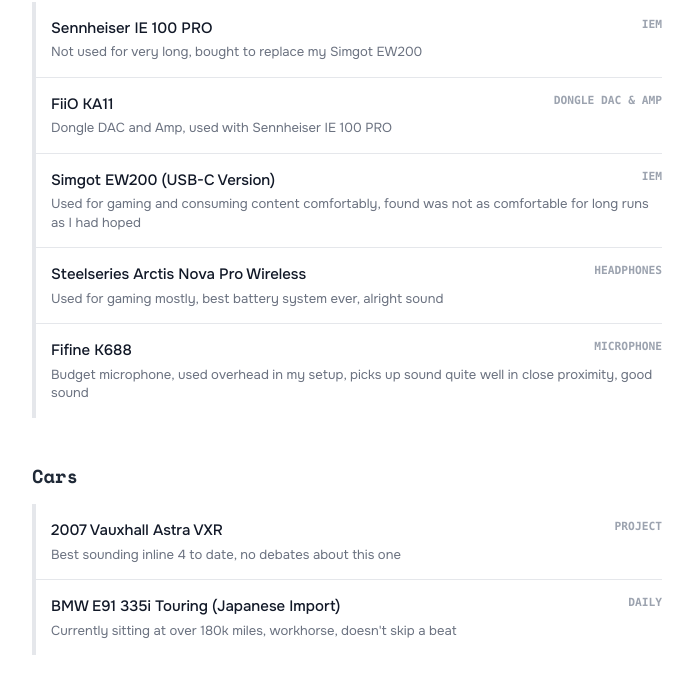
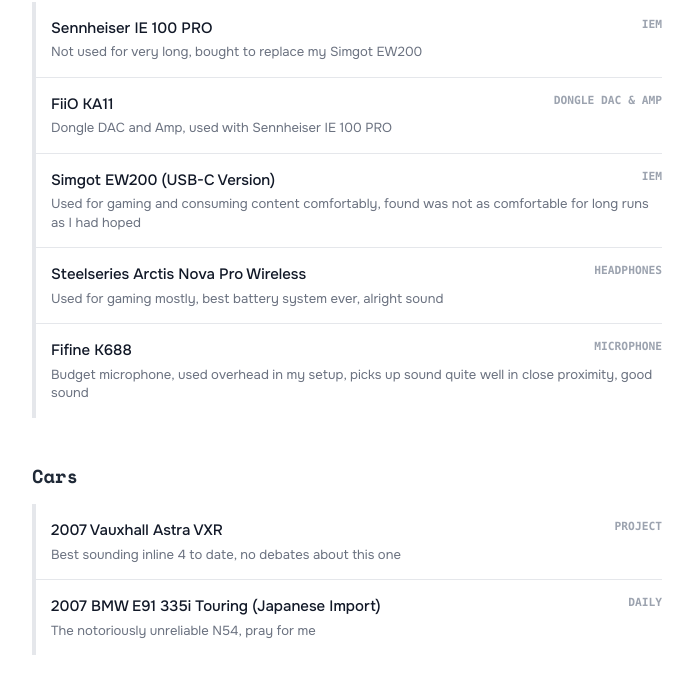
Before and after one commit to ak-tr/akif.kr, an Astro site: page /uses in a window 1280 px wide. Shown: the part 2121-2818 px from the top of the page, without its empty margins (293-986 px from the left). Built offline with nearby package versions, Linux system fonts and the light colour scheme; Astro itself is replaced by a stand-in of ours.

Commit message:
Correct E91 year to 2007 and update description for the N54

```diff
--- a/src/pages/uses/index.astro
+++ b/src/pages/uses/index.astro
@@ -44,7 +44,7 @@
   ],
   "Cars": [
     { name: "2007 Vauxhall Astra VXR", type: "project", description: "Best sounding inline 4 to date, no debates about this one" },
-    { name: "BMW E91 335i Touring (Japanese Import)", type: "daily", description: "Currently sitting at over 180k miles, workhorse, doesn't skip a beat" }
+    { name: "2007 BMW E91 335i Touring (Japanese Import)", type: "daily", description: "The notoriously unreliable N54, pray for me" }
   ],
 };
 ---
```
